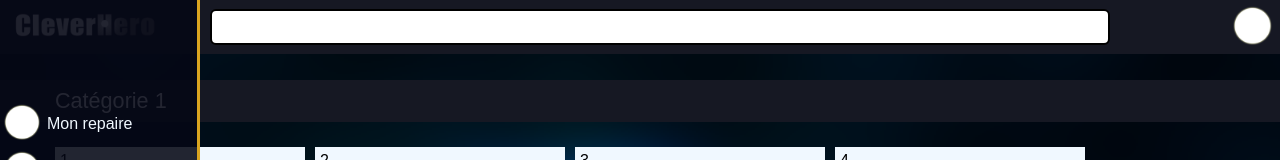
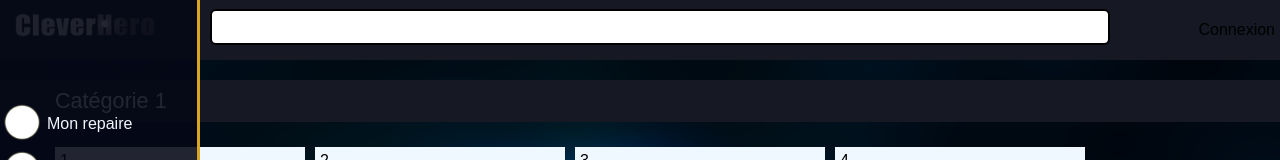
Before and after one commit to Ouxxx/CLEVER-FRONT, a Vue app in the folder front_app/: page /home in a window 1280 px wide. Shown: the top 160 px of the page. Built offline with nearby package versions, Linux system fonts and the light colour scheme.

Commit message:
ajout du matricule dans le user (à finir)

```diff
--- a/front_app/src/components/HomeButton_v1.vue
+++ b/front_app/src/components/HomeButton_v1.vue
@@ -1,6 +1,6 @@
 <template>
 <div>
-        <img alt="CHlogo" :src='tamere'>
+    <img alt="CHlogo" :src='tamere'>
 </div>
 </template>
 
--- a/front_app/src/components/Welcome_v1.vue
+++ b/front_app/src/components/Welcome_v1.vue
@@ -92,10 +92,6 @@ export default {
           password: this.savedPassword
         }})
         .then( response => {
-          // TODO pour demain
-          // response :{ userId, token }
-          // enrichir le store
-          console.log(response)
           if(response.status == 200){
             // Enrichissement du store
             this.$store.commit( 'loadUser', {
--- a/front_app/src/components/blocs/header_v3.vue
+++ b/front_app/src/components/blocs/header_v3.vue
@@ -12,9 +12,22 @@
             </div>
 
             <div class="header-elem header-avatar">
-                <img class="header-avatar-img"
-                        src="../../assets/img/forms_bouton.png" alt="avatar">
+                <div v-if="$store.getters.getToken">
+
+
+                    <div class="header-avatar-register" >
+                        <p>{{$store.getters.getId}}</p>
+                    </div>
+                    <img class="header-avatar-img" src="../../assets/img/forms_bouton.png" alt="avatar">
+
+
+
+                </div>
+                <div v-else>
+                    <p>Connexion</p>
+                </div>
             </div>
+
 
         </div>
     </div>
@@ -94,6 +107,14 @@ export default {
     }
 }
 
+.header-avatar-register{
+    display: inline-block;
+}
+
+.header-avatar-register{
+    display: inline-block;
+}
+
 .header-avatar{
     float: right;
 }
--- a/front_app/src/components/create_user/User_form_v1.vue
+++ b/front_app/src/components/create_user/User_form_v1.vue
@@ -1,6 +1,7 @@
 <template>
     <transition name="slide-fade">
     <div class="form-data" >
+
         <div class="form-input-grp">
             <label class="form-label inside-input" id="labusermail" for="usermail">Adresse mail</label>
             <input class="form-input" id="usermail" type="text" name="usermail" v-model="savedEmail"
@@ -16,7 +17,8 @@
 
             </div>
             <p class="form-input-error" v-if="isBadEmail">
-                Veuillez entrer une adresse e-mail valide.</p>
+                Veuillez entrer une adresse e-mail valide.
+            </p>
         </div>
 
         <div class="form-input-grp">
```
